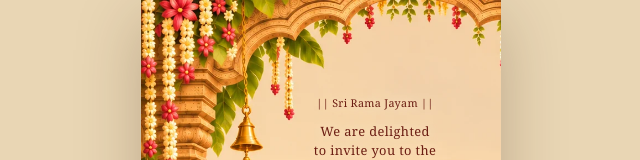
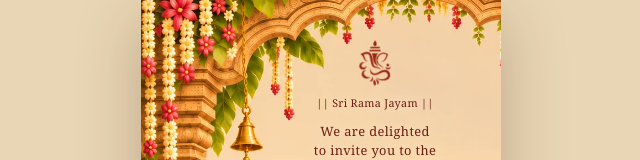
Before and after one commit to novabat/adisha_wedding_invite, a plain HTML site: page wedding-invite-adtr.html in a window 1280 px wide. Shown: the top 160 px of the page, without its empty margins (319-959 px from the left). Drawn offline with Linux system fonts and the light colour scheme; a web font is replaced by a local one.

Commit message:
fix: first page change

```diff
--- a/wedding-invite-adtr.html
+++ b/wedding-invite-adtr.html
@@ -133,9 +133,10 @@ a{color:#8a3a1c}a:hover{color:#5a1f10}
 <div id="inv-p2" class="inv-snap" aria-hidden="true" style="top: 100%"></div>
 <div id="inv-p3" class="inv-snap" aria-hidden="true" style="top: 200%"></div>
 <div id="inv-p4" class="inv-snap" aria-hidden="true" style="top: 300%"></div>
-<section id="inv-page-1" class="inv-page inv-p1" aria-label="Page 1" style="width: 100%; height: 100%; box-sizing: border-box; position: sticky; top: 0; display: flex; flex-direction: column; align-items: center; padding: calc(34 * var(--v) - 8 * var(--u)) 3cqw 0 33cqw; gap: 0">
+<section id="inv-page-1" class="inv-page inv-p1" aria-label="Page 1" style="width: 100%; height: 100%; box-sizing: border-box; position: sticky; top: 0; display: flex; flex-direction: column; align-items: center; padding: calc(34 * var(--v) - 23 * var(--u)) 3cqw 0 33cqw; gap: 0">
 <img src="./assets/da207f87bc4e8d42bd7cfd286952868c.webp" alt="" aria-hidden="true">
 <div class="inv-p1-text" style="position: relative; z-index: 1; width: 100%; display: flex; flex-direction: column; align-items: center; text-align: center; gap: 0; color: #6b1d12; text-shadow: 0 0 12px rgba(255, 244, 222, 0.9)">
+<img class="inv-enter inv-ganesha" src="./assets/de9e1588d746b3004c6ff3a6ee35212a.webp" alt="Lord Ganesha" style="display: block; width: auto; height: calc(13 * var(--u)); margin-bottom: calc(2 * var(--u)); animation-delay: 0s">
 <p class="inv-body inv-enter inv-srj" style="font-size: calc(2.6 * var(--fs)); font-weight: 400; line-height: calc(5 * var(--u)); letter-spacing: 0.03em; white-space: nowrap; margin-bottom: calc(3 * var(--u)); animation-delay: 0.15s">|| Sri Rama Jayam ||</p>
 <p class="inv-body inv-enter" style="font-size: calc(3.1 * var(--fs)); font-weight: 400; line-height: 1.45; letter-spacing: 0.03em; max-width: calc(50 * var(--u)); text-wrap: balance; animation-delay: 0.3s">We are delighted to invite you to the</p>
 <h2 class="inv-head inv-enter" style="font-size: calc(8.5 * var(--fs)); color: #6b1d12; margin-top: calc(2.6 * var(--u)); animation-delay: 0.45s">Wedding Ceremony</h2>
```
Also changed, not shown: wedding-invite-vrai.html (+2 -1 lines), Claude outputs/g1_tall_crop.png (added), assets/de9e1588d746b3004c6ff3a6ee35212a.webp (added).
